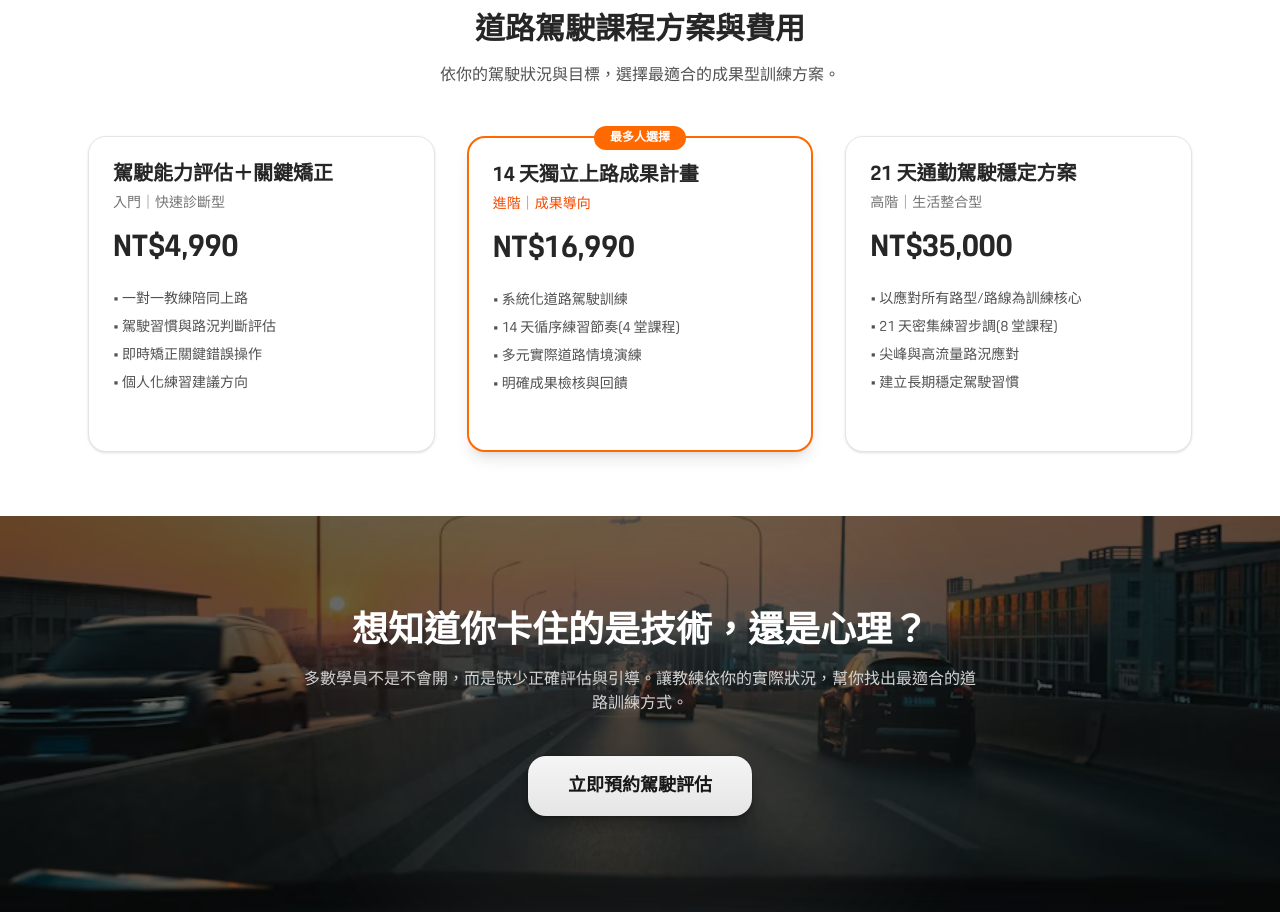
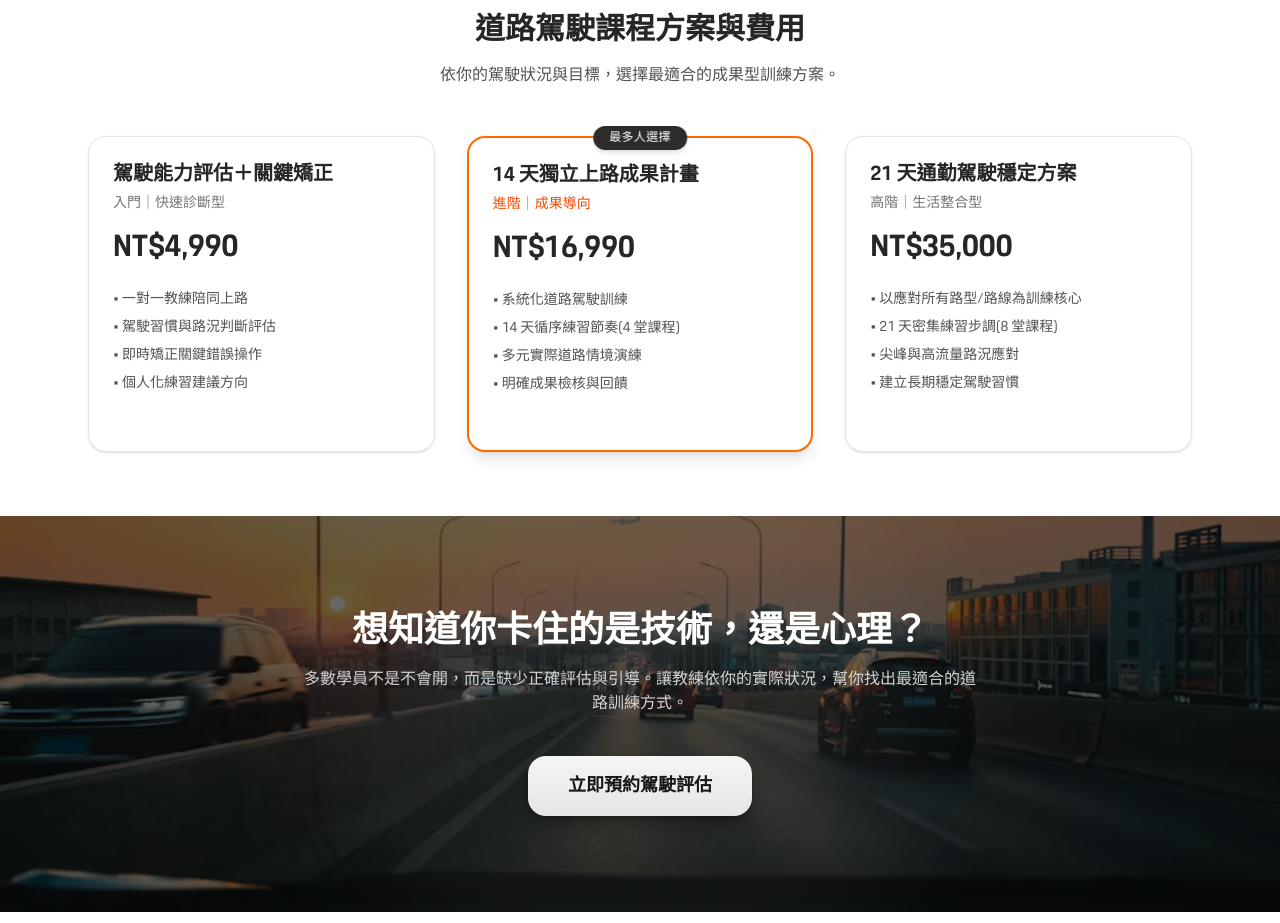
Before and after one commit to laurelke/drivemate-web, a Next.js app: page /courses/road-driving in a window 1280 px wide. Shown: the part 1060-1983 px from the top of the page. Built offline with nearby package versions, Linux system fonts and the light colour scheme; a web font is replaced by a local one.

Commit message:
feat: unify course pages layout and design

```diff
--- a/app/courses/road-driving/RoadDrivingClient.tsx
+++ b/app/courses/road-driving/RoadDrivingClient.tsx
@@ -109,9 +109,18 @@ className="object-cover md:object-cover object-center md:[object-position:50%_30
 
       {/* B - 主推 */}
       <div className="relative rounded-2xl border-2 border-orange-500 bg-white p-6 shadow-lg">
-        <span className="absolute -top-3 left-1/2 -translate-x-1/2 rounded-full bg-orange-500 px-4 py-1 text-xs font-semibold text-white">
-          最多人選擇
-        </span>
+        <span
+  className="
+    absolute -top-3 left-1/2 -translate-x-1/2
+    rounded-full
+    bg-neutral-900/90
+    px-4 py-1
+    text-xs font-medium tracking-wide text-white
+    shadow-md backdrop-blur
+  "
+>
+  最多人選擇
+</span>
 
         <h3 className="mb-1 text-xl font-semibold">
           14 天獨立上路成果計畫
--- a/app/courses/sport-driving/SportDrivingClient.tsx
+++ b/app/courses/sport-driving/SportDrivingClient.tsx
@@ -123,8 +123,10 @@ export default function SportDrivingClient() {
            <span
   className="
     absolute -top-3 left-1/2 -translate-x-1/2
-                rounded-full bg-orange-500 px-4 py-1
-                text-xs font-semibold text-white
+    rounded-full
+    bg-gradient-to-r from-neutral-800 to-neutral-700
+    px-4 py-1
+    text-xs font-medium text-white
     shadow
   "
 >
```
Lines whose indentation alone changed are shown as unchanged.
